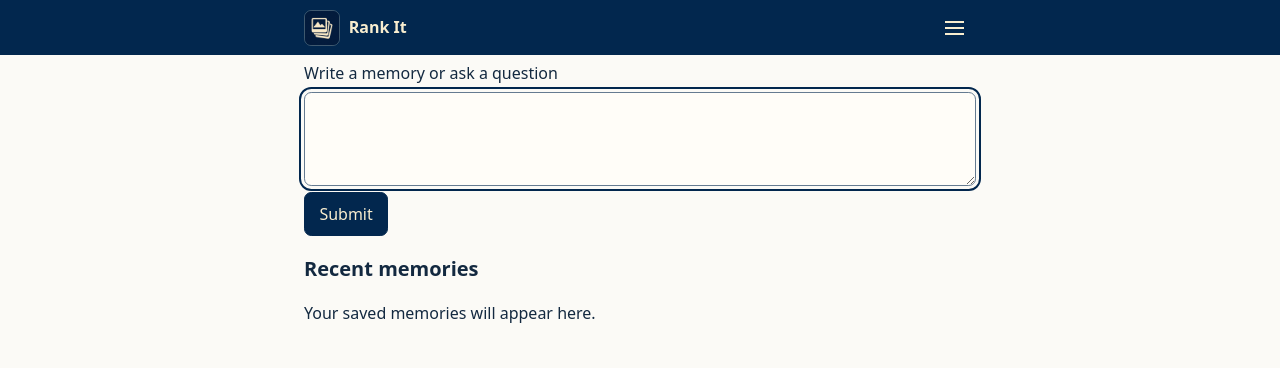
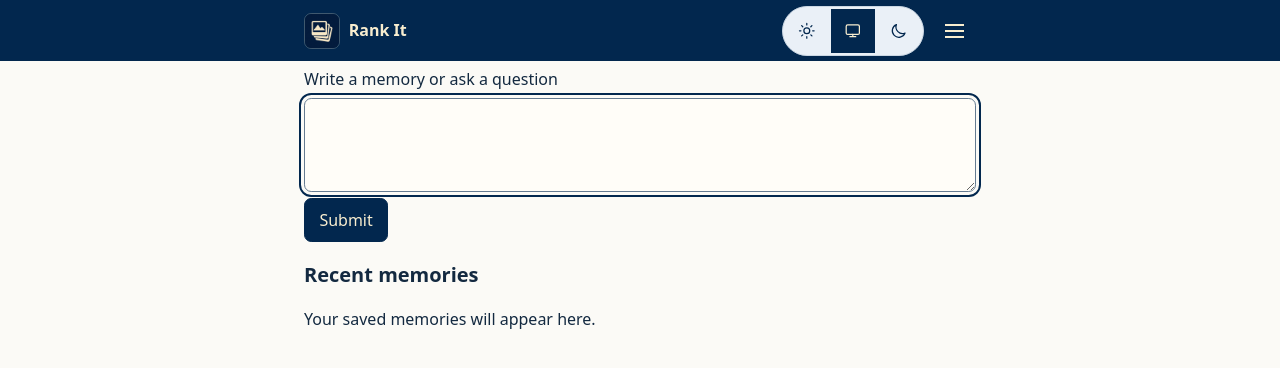
Before and after one commit to nm777/rank-it, a Laravel app: page / in a window 1280 px wide. Shown: the top 368 px of the page. Run offline with Laravel 12, Linux system fonts and the light colour scheme; the visitor is signed in with stand-in values (Sample User, id 1); data that the repository does not hold is empty; parts of the project's set-up code (start-up, migrations or seed data) failed here and were passed over.

Commit message:
Move theme switcher into the header

```diff
--- a/public/app.css
+++ b/public/app.css
@@ -43,6 +43,7 @@ a { color: var(--accent); }
     align-items: center;
     gap: .55rem;
     min-height: 44px;
+    margin-inline-end: auto;
     color: inherit;
     font-weight: 750;
     text-decoration: none;
@@ -50,7 +51,6 @@ a { color: var(--accent); }
 .brand img { border: 1px solid #f8edcf40; border-radius: .45rem; }
 .site-menu {
     position: relative;
-    margin-inline-start: auto;
 }
 .site-menu > summary {
     display: grid;
@@ -98,29 +98,33 @@ a { color: var(--accent); }
 .theme-switcher:not([hidden]) {
     display: grid;
     overflow: hidden;
-    grid-template-columns: repeat(3, minmax(44px, 1fr));
+    grid-template-columns: repeat(3, 44px);
     gap: .125rem;
     padding: .125rem;
-    margin: .25rem;
     border: 1px solid var(--line);
     border-radius: 2rem;
     background: var(--blue-wash);
 }
-.site-menu nav .theme-switcher button {
-    justify-content: center;
+.theme-switcher button {
+    display: grid;
+    place-items: center;
+    min-height: 44px;
     padding: 0;
+    border: 0;
     border-radius: 0;
+    background: transparent;
+    color: var(--accent);
 }
-.site-menu nav .theme-switcher button:first-child {
+.theme-switcher button:first-child {
     border-start-start-radius: 2rem;
     border-end-start-radius: 2rem;
 }
-.site-menu nav .theme-switcher button:last-child {
+.theme-switcher button:last-child {
     border-start-end-radius: 2rem;
     border-end-end-radius: 2rem;
 }
-.site-menu .theme-switcher button:hover { background: var(--surface); }
-.site-menu .theme-switcher button[aria-pressed="true"] {
+.theme-switcher button:hover { background: var(--surface); }
+.theme-switcher button[aria-pressed="true"] {
     color: var(--button-text);
     background: var(--accent);
 }
--- a/resources/views/layout.blade.php
+++ b/resources/views/layout.blade.php
@@ -21,14 +21,6 @@
         Rank It
     </a>
     @auth
-        <details class="site-menu">
-            <summary aria-label="Menu"><span aria-hidden="true"></span></summary>
-            <nav aria-label="Main navigation">
-                <a href="{{ route('memories.index') }}">Home</a>
-                <a href="{{ route('memories.browse') }}">Memories</a>
-                <a href="{{ route('imports.index') }}">Import</a>
-                <a href="{{ route('profile.show') }}">Profile</a>
-                <button type="button" id="install-app" hidden>Add to Home Screen</button>
         <div class="theme-switcher" role="group" aria-label="Theme" hidden>
             <button type="button" data-theme-mode="light" aria-label="Light" aria-pressed="false" title="Light">
                 <svg viewBox="0 0 24 24" aria-hidden="true">
@@ -48,6 +40,14 @@
                 </svg>
             </button>
         </div>
+        <details class="site-menu">
+            <summary aria-label="Menu"><span aria-hidden="true"></span></summary>
+            <nav aria-label="Main navigation">
+                <a href="{{ route('memories.index') }}">Home</a>
+                <a href="{{ route('memories.browse') }}">Memories</a>
+                <a href="{{ route('imports.index') }}">Import</a>
+                <a href="{{ route('profile.show') }}">Profile</a>
+                <button type="button" id="install-app" hidden>Add to Home Screen</button>
                 <form method="post" action="{{ route('logout') }}">
                     @csrf
                     <button type="submit">Log out</button>
```
Lines whose indentation alone changed are shown as unchanged.
